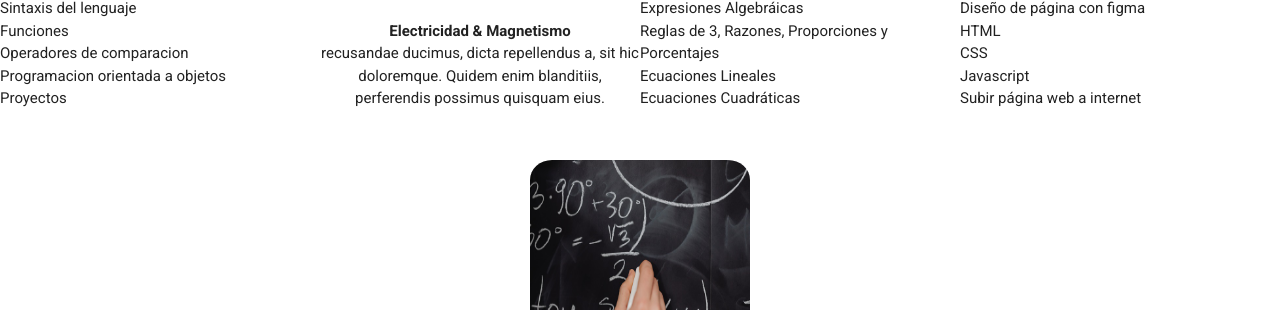
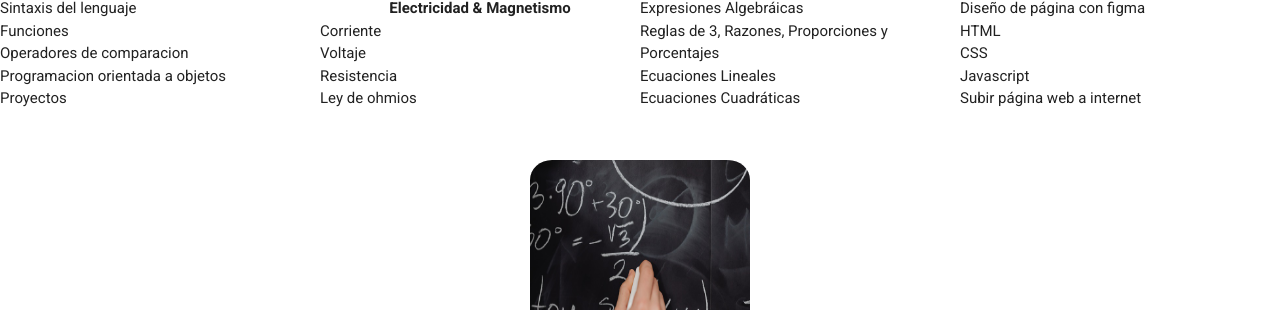
Before and after one commit to tommysolano/icepol, a plain HTML site: page servicios.html in a window 1280 px wide. Shown: the part 1013-1323 px from the top of the page. Drawn offline with nearby package versions, Linux system fonts and the light colour scheme.

Commit message:
electricidad

```diff
--- a/servicios.html
+++ b/servicios.html
@@ -57,7 +57,12 @@
                     <p class="parrafo" >
                         Electricidad & Magnetismo
                     </p>
-                    <p>recusandae ducimus, dicta repellendus a, sit hic doloremque. Quidem enim blanditiis, perferendis possimus quisquam eius.</p>
+                    <ul>
+                        <li>Corriente</li>
+                        <li>Voltaje</li>
+                        <li>Resistencia</li>
+                        <li>Ley de ohmios</li>
+                    </ul>
                 </div>
             </div>
             <div class="servicio">
```
